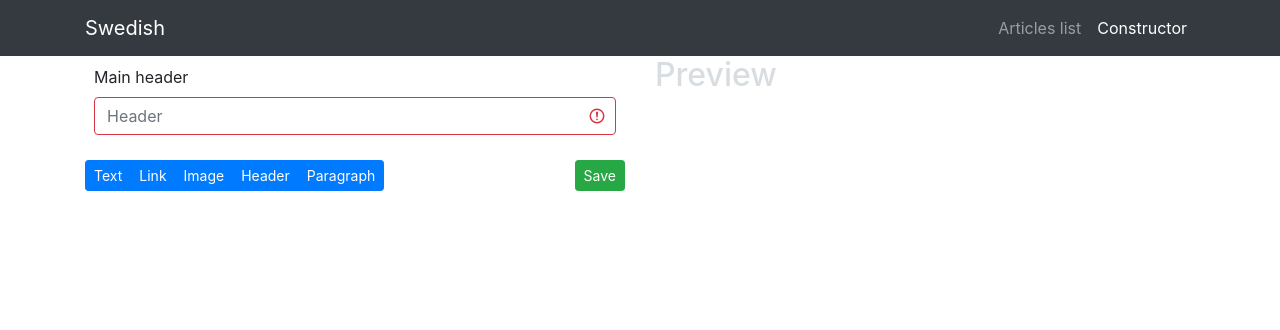
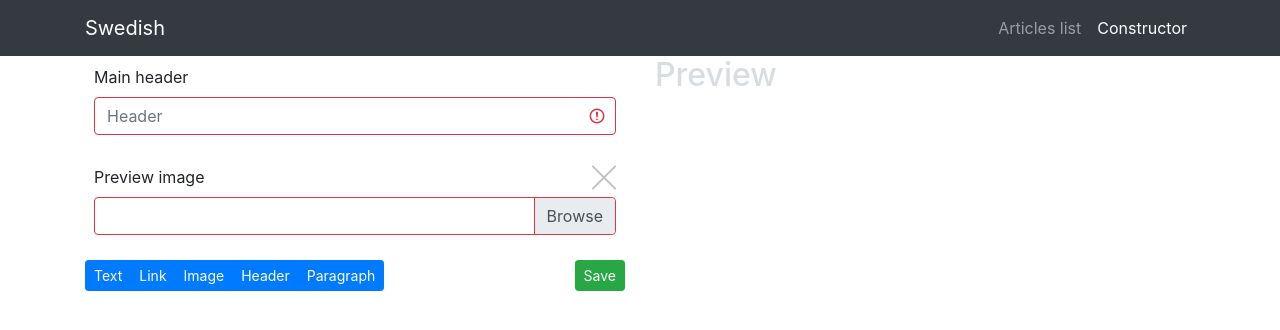
Before and after one commit to ArtemyNouveau/IgorConstructor, a React (Create React App) app: page / in a window 1280 px wide. Shown: the top 330 px of the page. Built offline with nearby package versions, Linux system fonts and the light colour scheme.

Commit message:
main banner added

```diff
--- a/src/Components/Article/Article.js
+++ b/src/Components/Article/Article.js
@@ -43,6 +43,13 @@ const article = (props) => {
                                 return (
                                     <h2 key={index}>{field.text}</h2>
                                 )
+                            case inputType.mainImage:
+                                return (
+                                    <div className={styles.Image}
+                                         key={index}>
+                                        <img src={field.imgBase64} alt="can't display:("/>
+                                    </div>
+                                )
                             case inputType.gap:
                                 return <br key={index}/>
                             default:
--- a/src/Components/InputForm/InputForm.js
+++ b/src/Components/InputForm/InputForm.js
@@ -12,13 +12,12 @@ const inputForm = (props) => {
     //TODO validation https://react-bootstrap.github.io/components/forms/#forms-validation
 
     const handleSubmit = (event) => {
+        event.preventDefault();
+        event.stopPropagation();
+
         const form = event.currentTarget;
-        if (form.checkValidity() === false) {
-            event.preventDefault();
-            event.stopPropagation();
+        if (form.checkValidity() === false)
             return;
-        }
-
         if (props.id)
             updateArticle()
         else
@@ -63,10 +62,25 @@ const inputForm = (props) => {
                     text: event.target.value
                 }
                 break;
-            case inputType.image:
-                const file = event.target.files[0];
+            case inputType.mainImage: {
+                let file = event.target.files[0];
+                let reader = new FileReader();
+                reader.onloadend = function () {
+                    fields[key] = {
+                        inputType: inputType.mainImage,
+                        imgBase64: reader.result,
+                        imgName: file.name,
+                        imgType: file.type
+                    }
+                    props.setFields(fields)
+                }
+                reader.readAsDataURL(file);
+                break;
+            }
+            case inputType.image: {
+                let file = event.target.files[0];
                 // if (file.type)
-                const reader = new FileReader();
+                let reader = new FileReader();
                 reader.onloadend = function () {
                     fields[key] = {
                         inputType: inputType.image,
@@ -78,6 +92,7 @@ const inputForm = (props) => {
                 }
                 reader.readAsDataURL(file);
                 break;
+            }
             default:
                 fields[key] = {
                     inputType: inputType.text,
@@ -161,14 +176,14 @@ const inputForm = (props) => {
     }
 
     const updateArticle = () => {
-        props.update(props.fieldset, props.fieldset[0], props.id)
+        props.update(props.fieldset, props.fieldset[0], props.fieldset[1], props.id)
         props.history.push({
             pathname: "/articles",
         })
     }
 
     const saveArticle = () => {
-        props.save(props.fieldset, props.fieldset[0])
+        props.save(props.fieldset, props.fieldset[0], props.fieldset[1])
         props.history.push({
             pathname: "/articles",
         })
@@ -263,7 +278,6 @@ const inputForm = (props) => {
                                        }}
                             />
                         </Form.Group>
-                        {/*<img src={props.fieldset[index].imgBase64}/>*/}
                         <RemoveButton onClick={() => onRemove(index)}/>
                     </div>
                 )
@@ -298,6 +312,23 @@ const inputForm = (props) => {
                                           }}
                                           placeholder="Header"/>
                         </Form.Group>
+                    </div>
+                )
+            case inputType.mainImage:
+                return (
+                    <div key={index} className={styles.InputContainer}>
+                        <Form.Group controlId={index}>
+                            <Form.Label>Preview image</Form.Label>
+                            <Form.File label={props.fieldset[index].imgName}
+                                       accept="image/*"
+                                       required
+                                       custom
+                                       onChange={(event) => {
+                                           onInputChange(event, index)
+                                       }}
+                            />
+                        </Form.Group>
+                        <RemoveButton onClick={() => onRemove(index)}/>
                     </div>
                 )
             case inputType.gap :
@@ -374,8 +405,8 @@ const inputForm = (props) => {
 const mapDispatchToProps = (dispatch) => {
     return {
         setFields: (fields) => dispatch(constructorActions.setFields(fields)),
-        save: (fields, articleHeader) => dispatch(constructorActions.saveFields(fields, articleHeader)),
-        update: (fields, articleHeader, id) => dispatch(constructorActions.updateFields(fields, articleHeader, id))
+        save: (fields, articleHeader, articleBanner) => dispatch(constructorActions.saveFields(fields, articleHeader, articleBanner)),
+        update: (fields, articleHeader, articleBanner, id) => dispatch(constructorActions.updateFields(fields, articleHeader, articleBanner, id))
     }
 };
 
--- a/src/inputTypes.js
+++ b/src/inputTypes.js
@@ -4,3 +4,4 @@ export const image = 'img'
 export const gap = 'gap'
 export const header = 'header'
 export const mainHeader = 'mainHeader'
+export const mainImage = 'mainImage'
--- a/src/store/actions/constructor.js
+++ b/src/store/actions/constructor.js
@@ -28,9 +28,9 @@ export const saveFail = (error) => {
     }
 }
 
-export const saveFields = (fieldset, articleHeader) => {
+export const saveFields = (fieldset, articleHeader, articleBanner) => {
     return dispatch => {
-        axiosInstance.post('/articles.json', {fields: fieldset, header: articleHeader})
+        axiosInstance.post('/articles.json', {fields: fieldset, header: articleHeader, articleBanner: articleBanner})
             .then((response) => {
                 console.log(response.data)
                 dispatch(saveSuccess(response.data))
@@ -55,9 +55,9 @@ export const setInit = () => {
     }
 }
 
-export const updateFields = (fieldset, articleHeader, id) => {
+export const updateFields = (fieldset, articleHeader, articleBanner, id) => {
     return dispatch => {
-        axiosInstance.put(`/articles/${id}.json`, {fields: fieldset, header: articleHeader})
+        axiosInstance.put(`/articles/${id}.json`, {fields: fieldset, header: articleHeader, articleBanner: articleBanner})
             .then((response) => {
                 console.log(response.data)
                 dispatch(saveSuccess(response.data))
--- a/src/store/reducers/constructor.js
+++ b/src/store/reducers/constructor.js
@@ -7,6 +7,12 @@ const initialState = {
         {
             inputType: inputType.mainHeader,
             text: ''
+        },
+        {
+            inputType: inputType.mainImage,
+            imgBase64: '',
+            imgName: '',
+            imgType: ''
         }
     ],
     loading: false,
```
